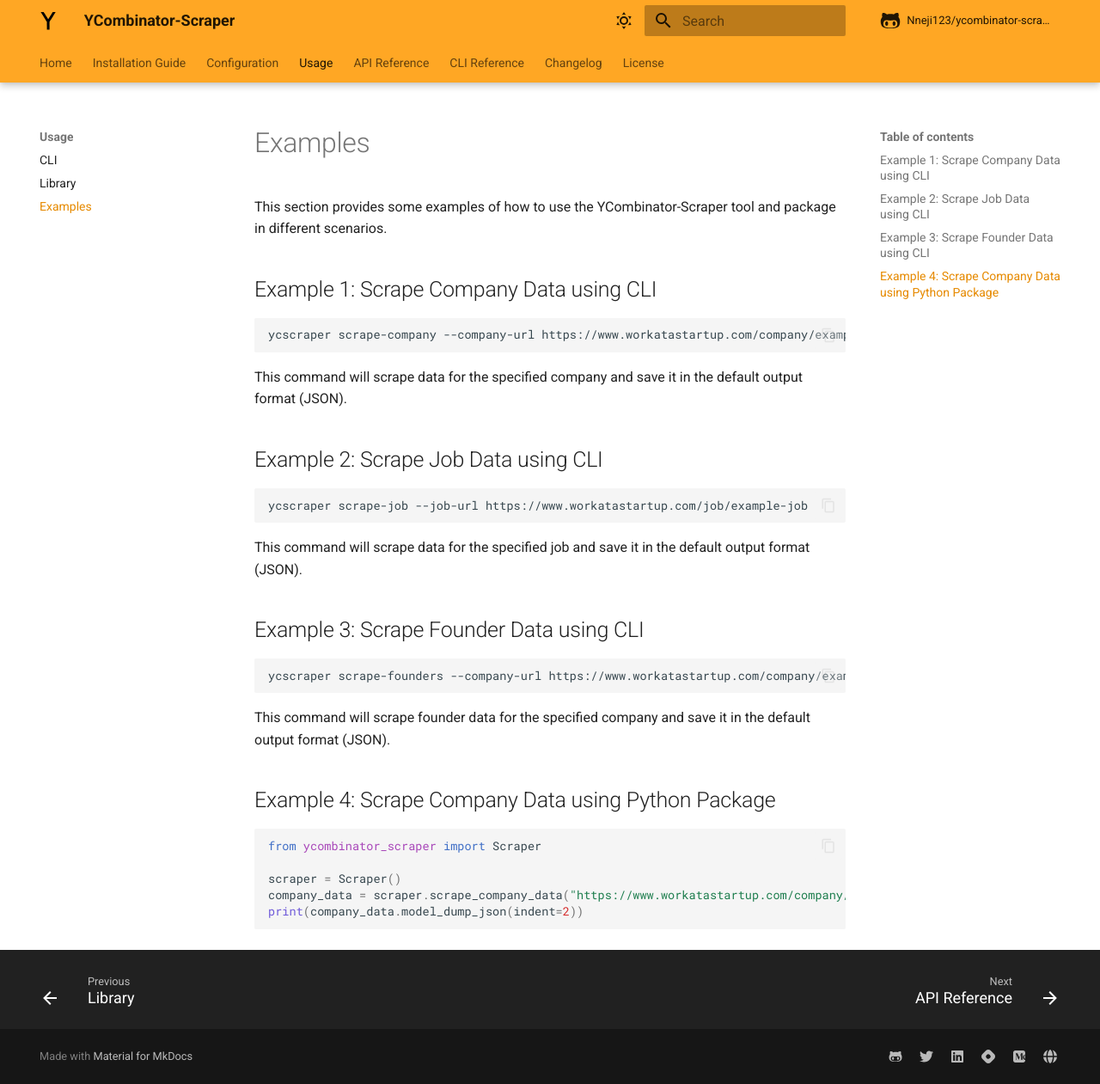
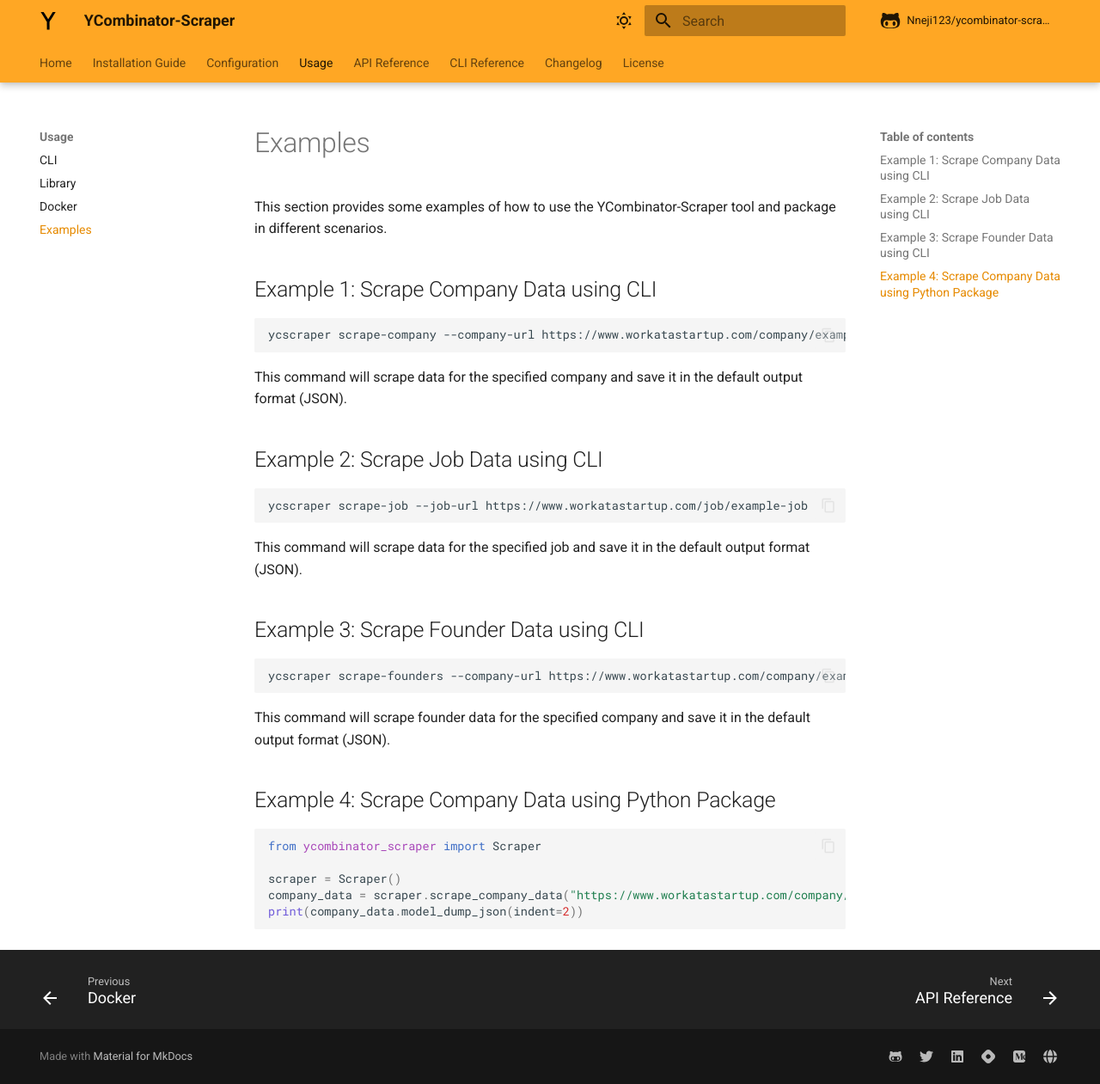
Before and after one commit to Nneji123/ycombinator-scraper, an MkDocs documentation site: the page built from docs/usage/examples.md, in a window 1280 px wide and 1261 px high. Shown: the whole window at 86% size. Built offline with MkDocs 1.6.1 and Material for MkDocs 9.7.7, drawn with Linux system fonts in a browser that asks for light colours; comment, search, counter and statistics services are not loaded.

Commit message:
Update mkdocs.yml

```diff
--- a/mkdocs.yml
+++ b/mkdocs.yml
@@ -51,6 +51,7 @@
   - Usage:
     - CLI: usage/cli.md
     - Library: usage/package.md
+    - Docker: usage/docker.md
     - Examples: usage/examples.md
   - API Reference: api_reference.md
   - CLI Reference: cli_reference.md
```
